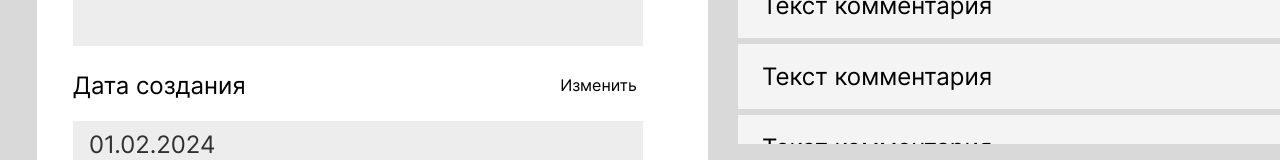
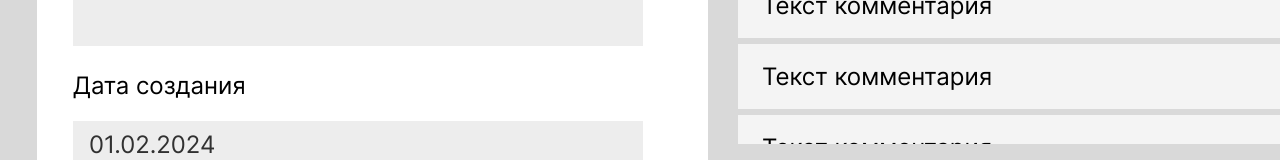
Before and after one commit to BmvEln/deals, a React (Vite) app: page /deals/1 in a window 1280 px wide. Shown: the part 752-912 px from the top of the page. Built offline with nearby package versions, Linux system fonts and the light colour scheme.

Commit message:
Правка: в поле "дата создания" можно ввести текст

```diff
--- a/src/components/pages/Deal/index.tsx
+++ b/src/components/pages/Deal/index.tsx
@@ -30,6 +30,7 @@ type InputBlockDataProps = {
   title: string;
   isSelect?: boolean;
   unit?: string;
+  noEdit?: boolean;
 };
 
 const INPUT_BLOCK_DATA: InputBlockDataProps[] = [
@@ -37,7 +38,7 @@ const INPUT_BLOCK_DATA: InputBlockDataProps[] = [
   { title: "Номер телефона", fieldName: "phone" },
   { title: "Бюджет", fieldName: "budget", unit: "руб." },
   { title: "ФИО", fieldName: "fullName" },
-  { title: "Дата создания", fieldName: "createdAt" },
+  { title: "Дата создания", fieldName: "createdAt", noEdit: true },
 ];
 // </editor-fold>
 
@@ -51,6 +52,7 @@ type InputBlockProps = {
   unit?: string | undefined;
   isEdit: boolean;
   onToggleEdit: () => void;
+  noEdit?: boolean;
 };
 
 function InputBlock({
@@ -62,6 +64,7 @@ function InputBlock({
   unit,
   isEdit,
   onToggleEdit,
+  noEdit,
 }: InputBlockProps) {
   const changeField = useCallback(
     (v: string | number) => {
@@ -98,7 +101,9 @@ function InputBlock({
     <div className="DealInputBlock">
       <div>
         <div>{title}</div>
+        {noEdit ? null : (
           <div onClick={onToggleEdit}>{isEdit ? "Отменить" : "Изменить"}</div>
+        )}
       </div>
 
       {isEdit ? (
@@ -197,7 +202,6 @@ function StatusBlock({ status }: StatusBlockProps) {
 }
 // </editor-fold>
 
-// избавиться от стейта комментария
 function Deal() {
   const { id } = useParams();
   const dispatch = useAppDispatch();
@@ -210,6 +214,12 @@ function Deal() {
   const [editStates, setEditStates] = useState<Record<string, boolean>>({});
   const [comment, setComment] = useState("");
   const dealCommentsContentRef = useRef<HTMLDivElement>(null);
+
+  const isFieldChanges = useMemo(() => {
+    if (!dealFormData || !deal) return false;
+
+    return JSON.stringify(dealFormData) !== JSON.stringify(deal);
+  }, [dealFormData, deal]);
 
   const toggleEdit = useCallback(
     (fieldName: keyof DealPT) => {
@@ -275,12 +285,6 @@ function Deal() {
     setEditStates({});
   }, []);
 
-  const isFieldChanges = useMemo(() => {
-    if (!dealFormData || !deal) return false;
-
-    return JSON.stringify(dealFormData) !== JSON.stringify(deal);
-  }, [dealFormData, deal]);
-
   useEffect(() => {
     setDealFormData(deal);
   }, [deal]);
@@ -310,7 +314,8 @@ function Deal() {
 
           <div className="DealDivision">
             <div>
-              {INPUT_BLOCK_DATA.map(({ title, fieldName, unit, isSelect }) => (
+              {INPUT_BLOCK_DATA.map(
+                ({ title, fieldName, unit, isSelect, noEdit }) => (
                   <InputBlock
                     key={fieldName}
                     title={title}
@@ -321,8 +326,10 @@ function Deal() {
                     onToggleEdit={() => toggleEdit(fieldName)}
                     value={dealFormData[fieldName as keyof DealPT] || ""}
                     onChange={changeField}
+                    noEdit={noEdit}
                   />
-              ))}
+                ),
+              )}
             </div>
 
             <Comments
--- a/src/components/pages/Deal/style.less
+++ b/src/components/pages/Deal/style.less
@@ -89,12 +89,12 @@
 
       margin-bottom: 20px;
 
-      > div:first-child {
+      > div:nth-child(1) {
         font-size: 24px;
         line-height: 130%;
       }
 
-      > div:last-child {
+      > div:nth-child(2) {
         cursor: pointer;
         font-size: 16px;
         line-height: 130%;
```
Lines whose indentation alone changed are shown as unchanged.
